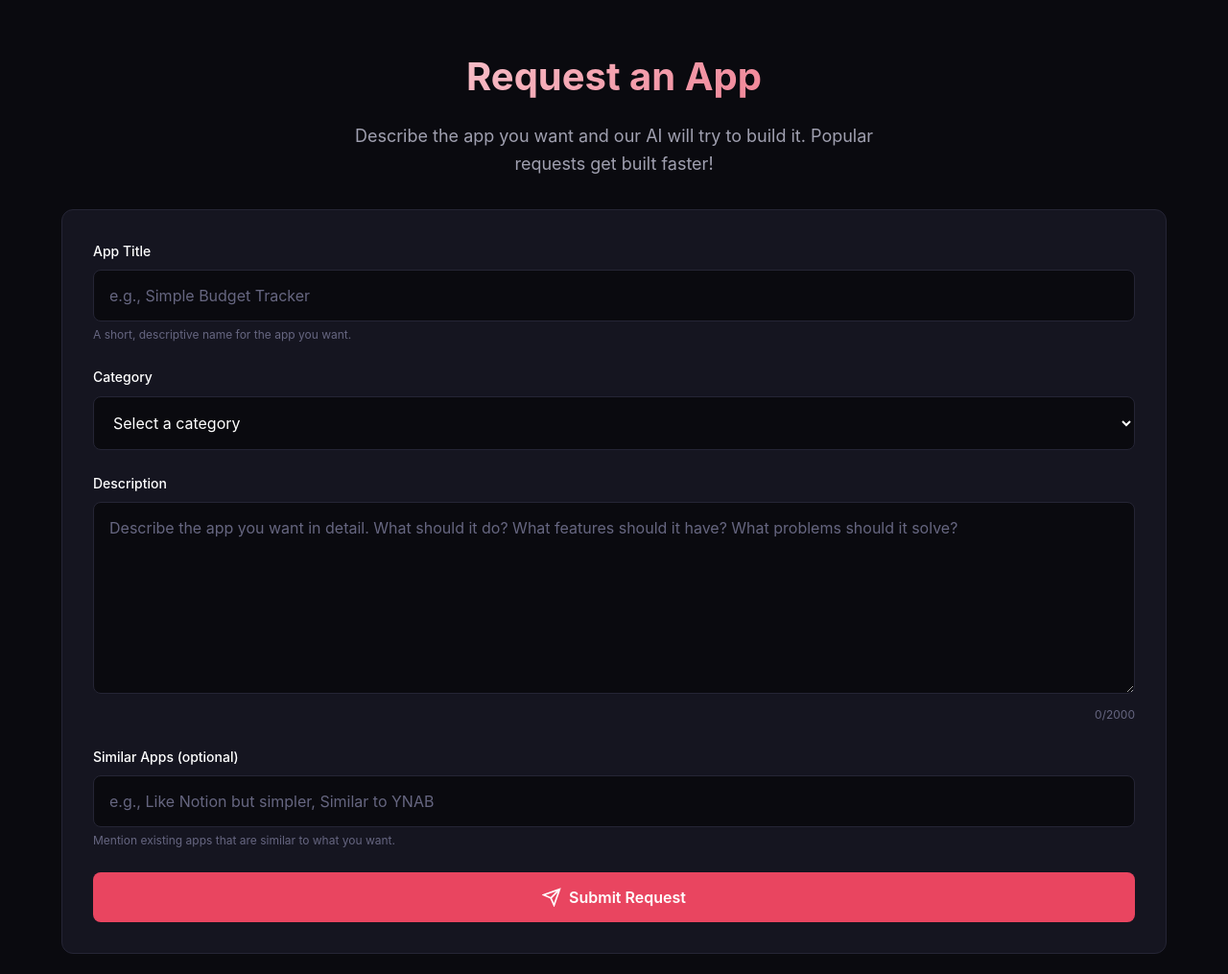
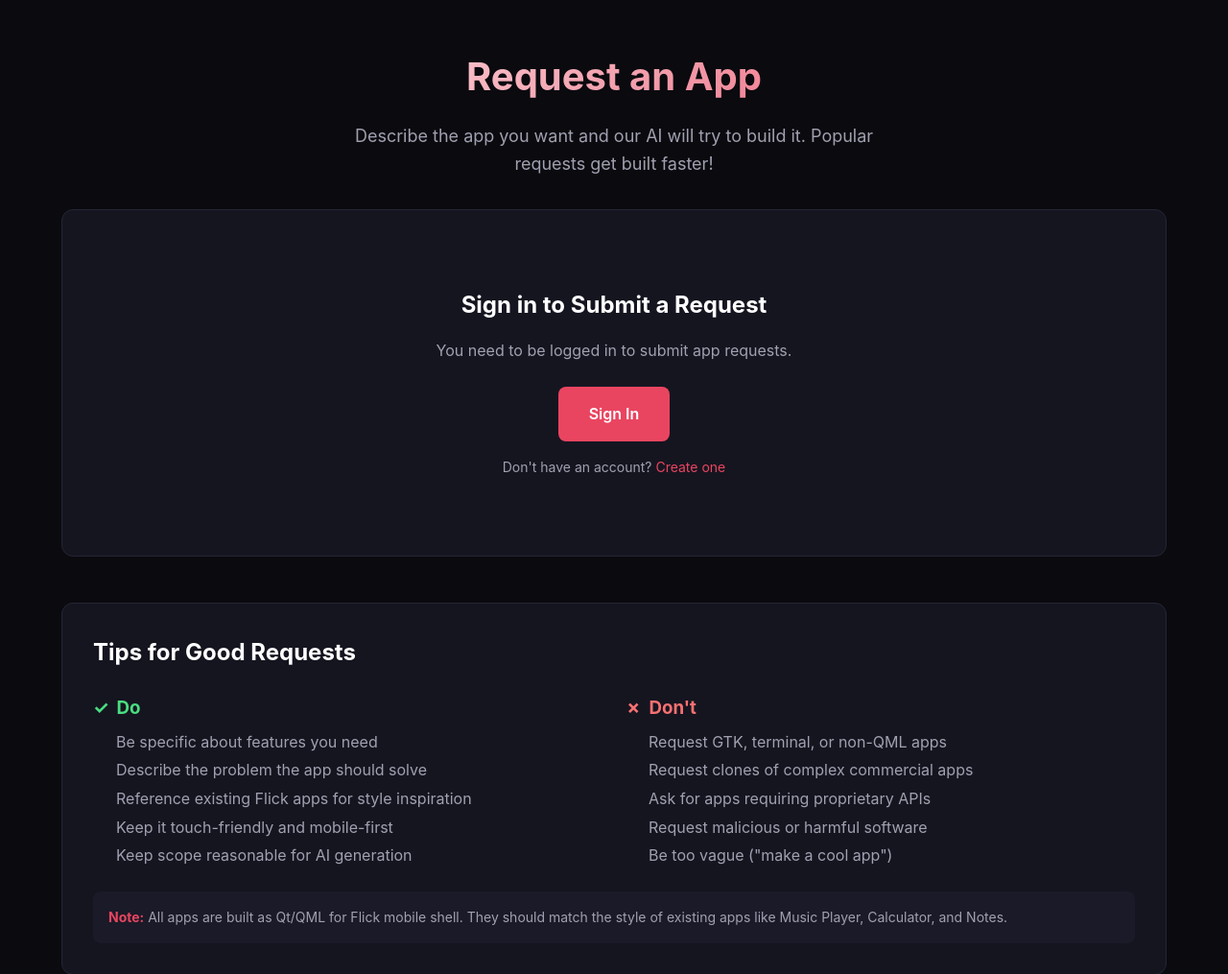
Before and after one commit to ruapotato/flick_forge, a Flask app: page /request in a window 1280 px wide. Shown: the part 64-1079 px from the top of the page at 96% size. Run offline with Flask 3, Linux system fonts and the light colour scheme.

Commit message:
Fix login and request form visibility
- Fix login API: send 'username' field instead of 'email'
- Hide request form for guests, show sign-in prompt
- Show form only to authenticated users via data-auth attribute

🤖 Generated with [Claude Code](https://claude.com/claude-code)

Co-Authored-By: Claude Opus 4.5 <noreply@anthropic.com>

```diff
--- a/templates/request.html
+++ b/templates/request.html
@@ -55,8 +55,22 @@
           </p>
         </div>
 
-        <!-- Request Form -->
-        <div class="request-form-card">
+        <!-- Login prompt for guests -->
+        <div class="request-form-card" data-guest>
+          <div class="text-center" style="padding:var(--space-2xl);">
+            <h2 style="margin-bottom:var(--space-md);">Sign in to Submit a Request</h2>
+            <p class="text-secondary" style="margin-bottom:var(--space-lg);">
+              You need to be logged in to submit app requests.
+            </p>
+            <a href="/login?redirect=/request" class="btn btn-primary btn-lg">Sign In</a>
+            <p class="text-secondary" style="margin-top:var(--space-md);font-size:var(--text-sm);">
+              Don't have an account? <a href="/login" style="color:var(--accent);">Create one</a>
+            </p>
+          </div>
+        </div>
+
+        <!-- Request Form (authenticated users only) -->
+        <div class="request-form-card" data-auth style="display:none;">
           <form id="request-form">
             <div class="form-group">
               <label class="form-label" for="request-title">App Title</label>
```
